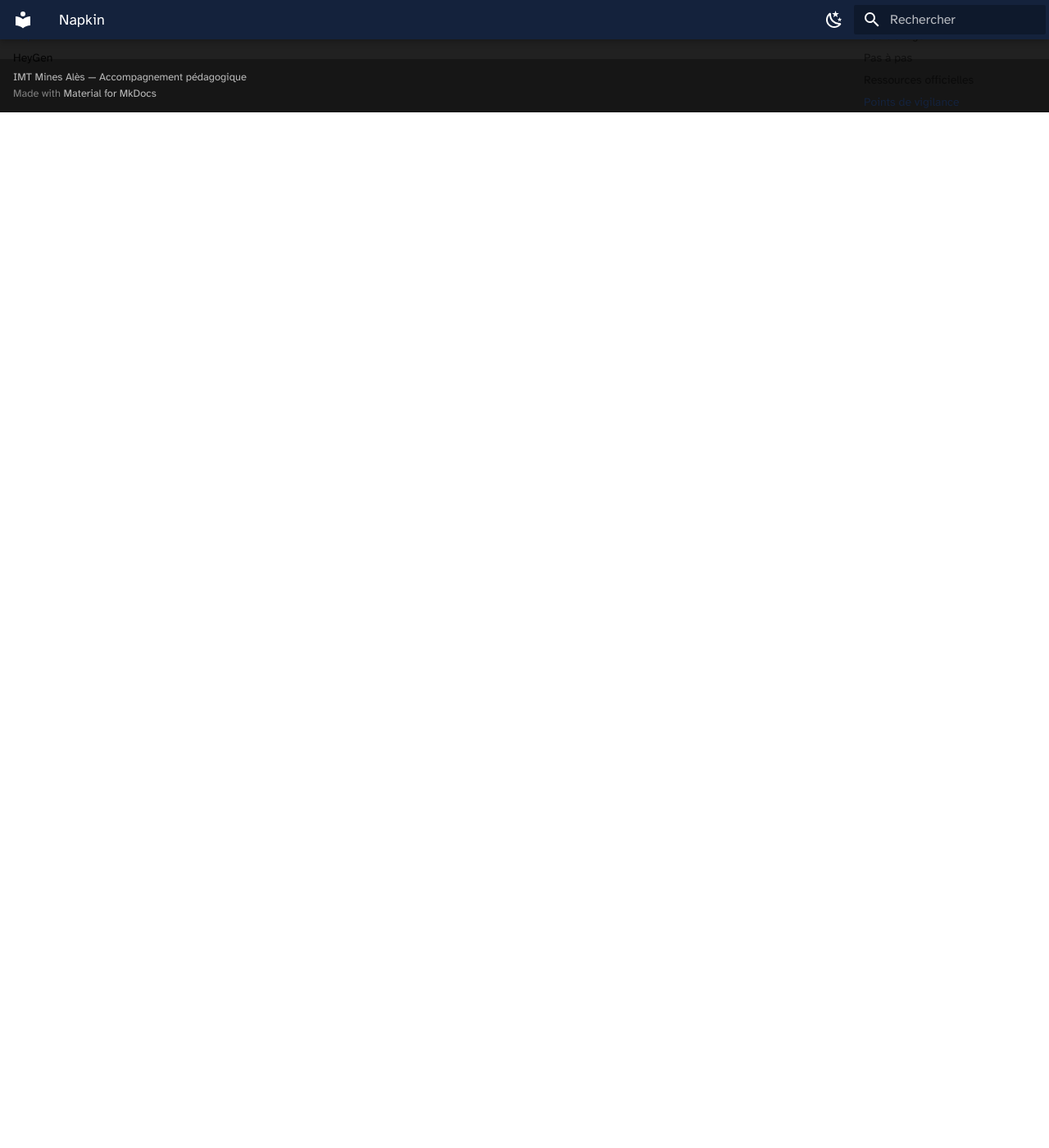
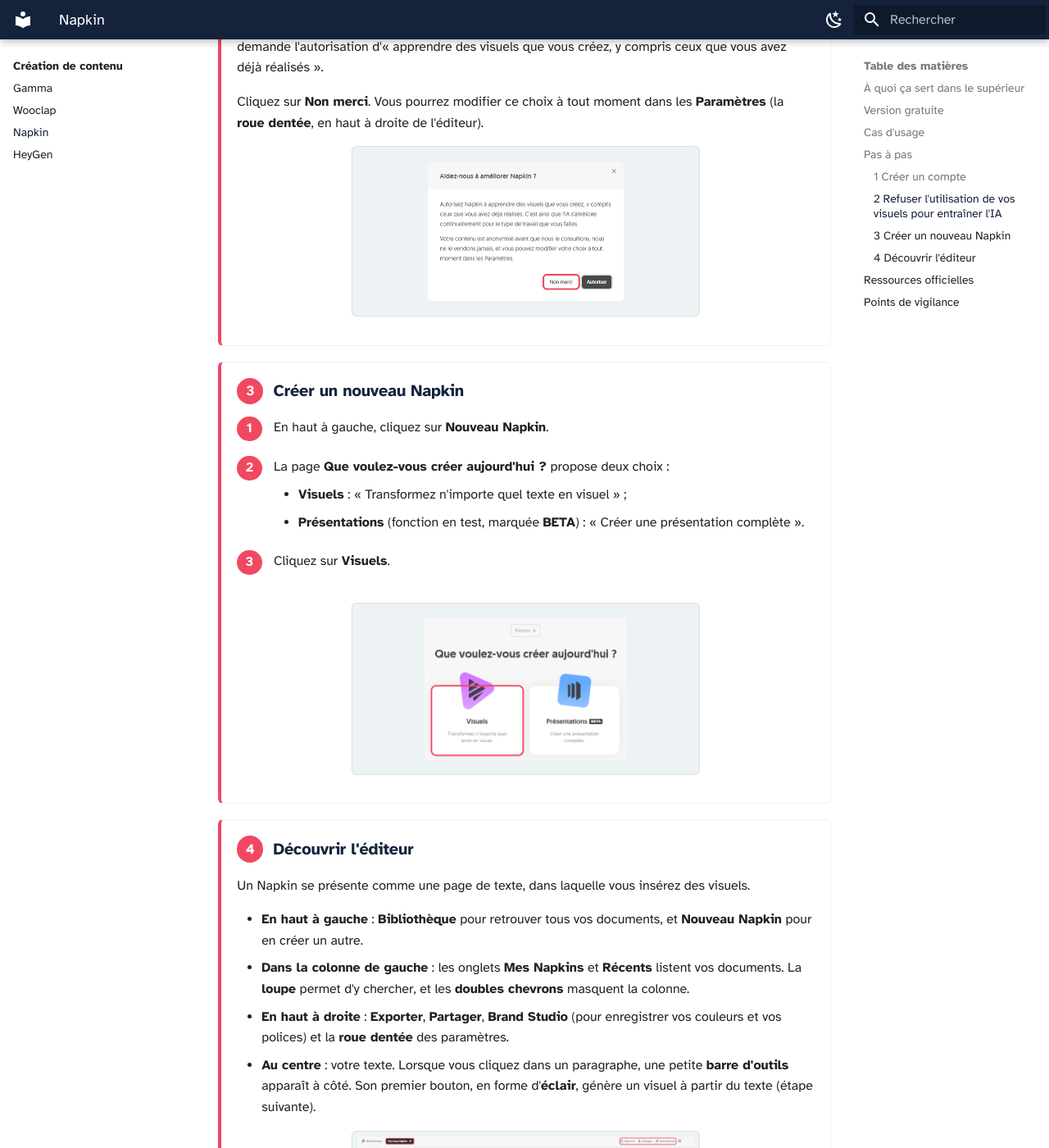
Before and after one commit to Celine-ferrier/Boite-outils-IA, an MkDocs documentation site: the page built from docs/creation/napkin.md, in a window 1280 px wide and 1400 px high, scrolled down 2530 px. Shown: the whole window at 82% size. Built offline with MkDocs 1.6.1 and Material for MkDocs 9.7.7, drawn with Linux system fonts in a browser that asks for light colours; before the commit the page ends 2667 px from its top, so only the background shows below that; some of the changed text lies outside the part shown.

Commit message:
Fiche Napkin : étapes 1 à 4 (compte, refus de l'entraînement, création, éditeur)
Co-Authored-By: Claude Opus 5.5 <noreply@anthropic.com>
Claude-Session: https://claude.ai/code/session_01ADR9hzhyEw6Dc3N18BUyt5

```diff
--- a/docs/creation/napkin.md
+++ b/docs/creation/napkin.md
@@ -87,18 +87,70 @@ Le compte gratuit donne **500 crédits d'IA par semaine**, renouvelés chaque se
 :material-magnify-plus-outline: Cliquez sur une capture pour l'agrandir.
 { .astuce-zoom }
 
+<div class="etape" markdown>
+
+### <span class="etape-num">1</span> Créer un compte
+
+1. Rendez-vous sur [napkin.ai](https://www.napkin.ai). Si un bandeau **Nous utilisons des cookies** s'affiche, cliquez sur **Tout refuser**. En haut à droite, cliquez sur **Obtenir Napkin gratuitement** (ou sur **Se connecter** si vous avez déjà un compte).
+
+    ![Page d'accueil du site de Napkin](napkin-01-site.png)
+
+2. Sur la page **Bienvenue !**, cliquez sur **S'inscrire**, puis sur **Se connecter avec un e-mail** et saisissez votre **adresse e-mail de l'école** (@mines-ales.fr). N'utilisez pas **Se connecter avec Google**, qui relie Napkin à un compte personnel.
+
+![Page de connexion de Napkin](napkin-01-connexion.png)
+
+</div>
+
+<div class="etape" markdown>
+
+### <span class="etape-num">2</span> Refuser l'utilisation de vos visuels pour entraîner l'IA
+
+À la première utilisation, Napkin affiche la fenêtre **Aidez-nous à améliorer Napkin ?**. Elle demande l'autorisation d'« apprendre des visuels que vous créez, y compris ceux que vous avez déjà réalisés ».
+
+Cliquez sur **Non merci**. Vous pourrez modifier ce choix à tout moment dans les **Paramètres** (la **roue dentée**, en haut à droite de l'éditeur).
+
+![Fenêtre Aidez-nous à améliorer Napkin ?](napkin-02-entrainement.png)
+
+</div>
+
+<div class="etape" markdown>
+
+### <span class="etape-num">3</span> Créer un nouveau Napkin
+
+1. En haut à gauche, cliquez sur **Nouveau Napkin**.
+2. La page **Que voulez-vous créer aujourd'hui ?** propose deux choix :
+    - **Visuels** : « Transformez n'importe quel texte en visuel » ;
+    - **Présentations** (fonction en test, marquée **BETA**) : « Créer une présentation complète ».
+3. Cliquez sur **Visuels**.
+
+![Page Que voulez-vous créer aujourd'hui ?](napkin-03-creer.png)
+
+</div>
+
+<div class="etape" markdown>
+
+### <span class="etape-num">4</span> Découvrir l'éditeur
+
+Un Napkin se présente comme une page de texte, dans laquelle vous insérez des visuels.
+
+- **En haut à gauche** : **Bibliothèque** pour retrouver tous vos documents, et **Nouveau Napkin** pour en créer un autre.
+- **Dans la colonne de gauche** : les onglets **Mes Napkins** et **Récents** listent vos documents. La **loupe** permet d'y chercher, et les **doubles chevrons** masquent la colonne.
+- **En haut à droite** : **Exporter**, **Partager**, **Brand Studio** (pour enregistrer vos couleurs et vos polices) et la **roue dentée** des paramètres.
+- **Au centre** : votre texte. Lorsque vous cliquez dans un paragraphe, une petite **barre d'outils** apparaît à côté. Son premier bouton, en forme d'**éclair**, génère un visuel à partir du texte (étape suivante).
+
+![Éditeur de Napkin](napkin-04-editeur.png)
+
+</div>
+
 <!--
-Étapes à rédiger à partir des captures (plan provisoire) :
- 1. Créer un compte
- 2. Découvrir l'accueil et créer un nouveau document (Napkin)
- 3. Écrire ou coller son texte
- 4. Sélectionner un passage et générer un visuel
- 5. Choisir parmi les visuels proposés
- 6. Modifier le visuel (textes, couleurs, icônes, style)
- 7. Importer un document existant
- 8. Exporter le visuel (PNG, PDF)
- 9. Partager le document
-10. Suivre ses crédits
+Étapes restant à rédiger à partir des captures (plan provisoire) :
+ 5. Sélectionner un passage et générer un visuel (bouton éclair)
+ 6. Choisir parmi les visuels proposés
+ 7. Modifier le visuel (textes, couleurs, icônes, style)
+ 8. Importer un document existant
+ 9. Exporter le visuel (PNG, PDF)
+10. Partager le document
+11. Suivre ses crédits
 -->
 
 ## Ressources officielles
```
Also changed, not shown: docs/creation/napkin-01-connexion.png (added), docs/creation/napkin-01-site.png (added), docs/creation/napkin-02-entrainement.png (added), docs/creation/napkin-03-creer.png (added), docs/creation/napkin-04-editeur.png (added).
